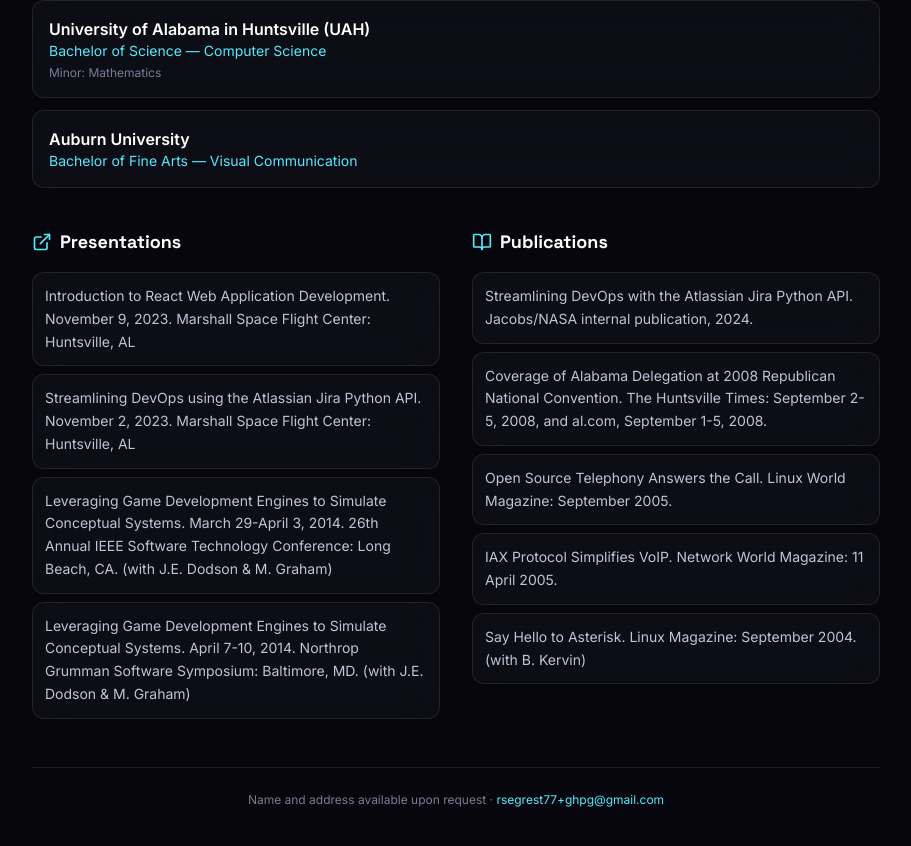
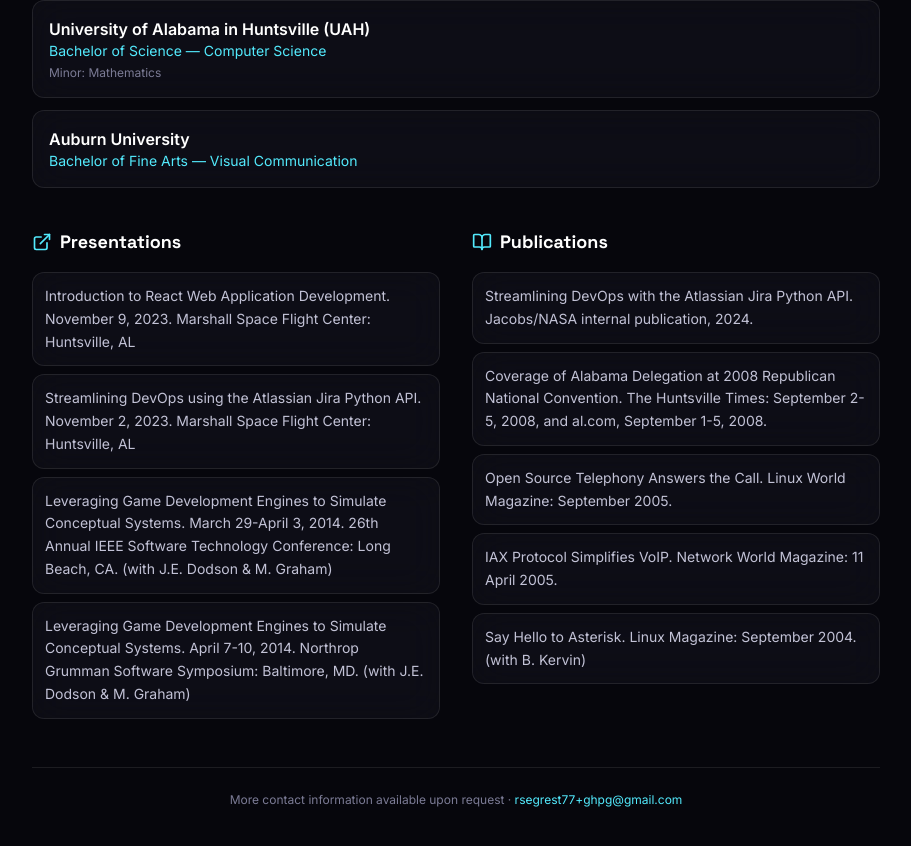
Before and after one commit to rsegrest/ricksegrest.com, a React (Vite) app: page /resume in a window 1280 px wide. Shown: the part 3062-3908 px from the top of the page, without its empty margins (184-1095 px from the left). Built offline with nearby package versions, Linux system fonts and the light colour scheme; the HTML template or start-up script is replaced by a standard one.

Commit message:
Fix footer

```diff
--- a/src/pages/ResumePage.tsx
+++ b/src/pages/ResumePage.tsx
@@ -308,7 +308,7 @@ export function ResumePage() {
 
         {/* footer */}
         <div className="mt-12 border-t border-[var(--color-hairline)] pt-6 text-center text-xs text-[var(--color-fg-muted)]">
-          Name and address available upon request ·{" "}
+          More contact information available upon request ·{" "}
           <a href="mailto:rsegrest77+ghpg@gmail.com" className="text-cyan-300 hover:underline">
             rsegrest77+ghpg@gmail.com
           </a>
```
